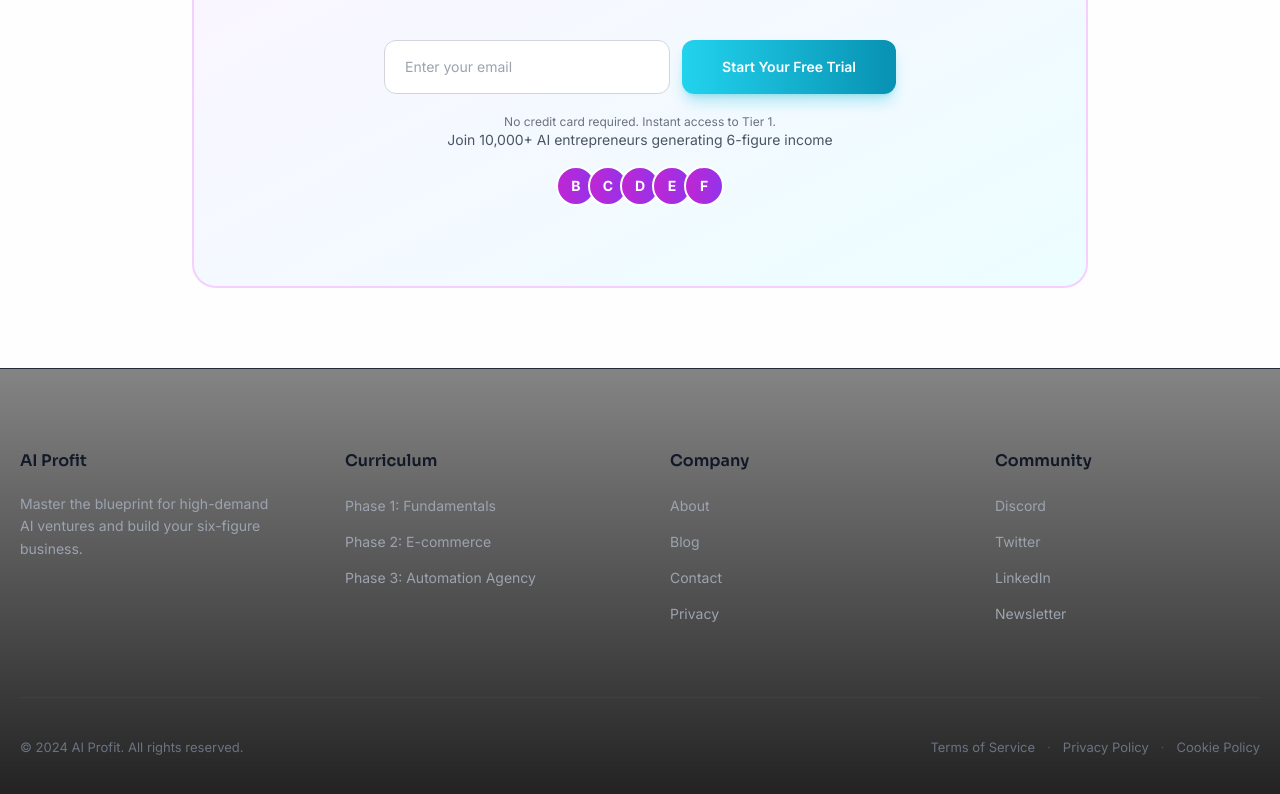
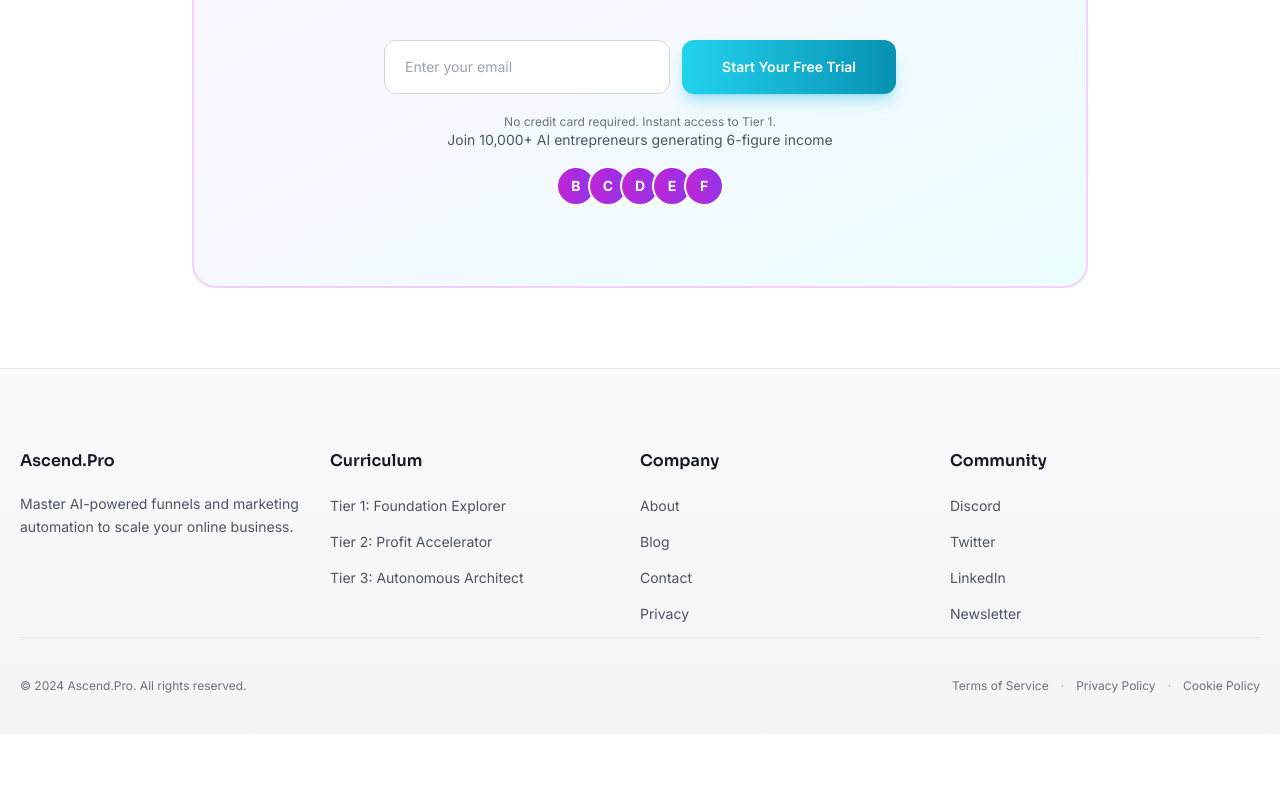
Before and after one commit to ScytheProduction/Ascend.ai, a Vue app: page / in a window 1280 px wide. Shown: the part 2910-3704 px from the top of the page. After the commit the page ends 3644 px from the top, so only its background shows below. Built offline with nearby package versions, Linux system fonts and the light colour scheme.

Commit message:
Auto-commit: Agent tool execution

```diff
--- a/src/components/Footer.vue
+++ b/src/components/Footer.vue
@@ -1,47 +1,45 @@
 <template>
-  <footer class="footer">
-    <div class="container">
-      <div class="footer-content">
-        <div class="footer-section">
-          <h4>AI Profit</h4>
-          <p>Master the blueprint for high-demand AI ventures and build your six-figure business.</p>
+  <footer class="bg-gradient-to-b from-gray-50 to-gray-100 border-t border-gray-200 pt-20 pb-10 px-5">
+    <div class="grid grid-cols-1 md:grid-cols-2 lg:grid-cols-4 gap-15 mb-15 max-w-7xl mx-auto">
+      <div>
+        <h4 class="text-base font-semibold mb-5">Ascend.Pro</h4>
+        <p class="text-gray-600 text-sm leading-relaxed">Master AI-powered funnels and marketing automation to scale your online business.</p>
       </div>
-        <div class="footer-section">
-          <h4>Curriculum</h4>
-          <ul>
-            <li><a href="#curriculum">Phase 1: Fundamentals</a></li>
-            <li><a href="#curriculum">Phase 2: E-commerce</a></li>
-            <li><a href="#curriculum">Phase 3: Automation Agency</a></li>
+      <div>
+        <h4 class="text-base font-semibold mb-5">Curriculum</h4>
+        <ul class="list-none">
+          <li class="mb-3"><a href="#curriculum" class="text-gray-600 text-sm hover:text-[#c026d3] transition-colors">Tier 1: Foundation Explorer</a></li>
+          <li class="mb-3"><a href="#curriculum" class="text-gray-600 text-sm hover:text-[#c026d3] transition-colors">Tier 2: Profit Accelerator</a></li>
+          <li class="mb-3"><a href="#curriculum" class="text-gray-600 text-sm hover:text-[#c026d3] transition-colors">Tier 3: Autonomous Architect</a></li>
         </ul>
       </div>
-        <div class="footer-section">
-          <h4>Company</h4>
-          <ul>
-            <li><a href="#">About</a></li>
-            <li><a href="#">Blog</a></li>
-            <li><a href="#">Contact</a></li>
-            <li><a href="#">Privacy</a></li>
+      <div>
+        <h4 class="text-base font-semibold mb-5">Company</h4>
+        <ul class="list-none">
+          <li class="mb-3"><a href="#" class="text-gray-600 text-sm hover:text-[#c026d3] transition-colors">About</a></li>
+          <li class="mb-3"><a href="#" class="text-gray-600 text-sm hover:text-[#c026d3] transition-colors">Blog</a></li>
+          <li class="mb-3"><a href="#" class="text-gray-600 text-sm hover:text-[#c026d3] transition-colors">Contact</a></li>
+          <li class="mb-3"><a href="#" class="text-gray-600 text-sm hover:text-[#c026d3] transition-colors">Privacy</a></li>
         </ul>
       </div>
-        <div class="footer-section">
-          <h4>Community</h4>
-          <ul>
-            <li><a href="#">Discord</a></li>
-            <li><a href="#">Twitter</a></li>
-            <li><a href="#">LinkedIn</a></li>
-            <li><a href="#">Newsletter</a></li>
+      <div>
+        <h4 class="text-base font-semibold mb-5">Community</h4>
+        <ul class="list-none">
+          <li class="mb-3"><a href="#" class="text-gray-600 text-sm hover:text-[#c026d3] transition-colors">Discord</a></li>
+          <li class="mb-3"><a href="#" class="text-gray-600 text-sm hover:text-[#c026d3] transition-colors">Twitter</a></li>
+          <li class="mb-3"><a href="#" class="text-gray-600 text-sm hover:text-[#c026d3] transition-colors">LinkedIn</a></li>
+          <li class="mb-3"><a href="#" class="text-gray-600 text-sm hover:text-[#c026d3] transition-colors">Newsletter</a></li>
         </ul>
       </div>
     </div>
-      <div class="footer-bottom">
-        <p>&copy; 2024 AI Profit. All rights reserved.</p>
-        <div class="footer-links">
-          <a href="#">Terms of Service</a>
-          <span>·</span>
-          <a href="#">Privacy Policy</a>
-          <span>·</span>
-          <a href="#">Cookie Policy</a>
-        </div>
+    <div class="border-t border-gray-200 pt-10 flex justify-between items-center flex-wrap gap-5 max-w-7xl mx-auto">
+      <p class="text-gray-500 text-xs">&copy; 2024 Ascend.Pro. All rights reserved.</p>
+      <div class="flex items-center gap-3 text-xs">
+        <a href="#" class="text-gray-500 hover:text-gray-700 transition-colors">Terms of Service</a>
+        <span class="text-gray-400">·</span>
+        <a href="#" class="text-gray-500 hover:text-gray-700 transition-colors">Privacy Policy</a>
+        <span class="text-gray-400">·</span>
+        <a href="#" class="text-gray-500 hover:text-gray-700 transition-colors">Cookie Policy</a>
       </div>
     </div>
   </footer>
```
Lines whose indentation alone changed are shown as unchanged.
